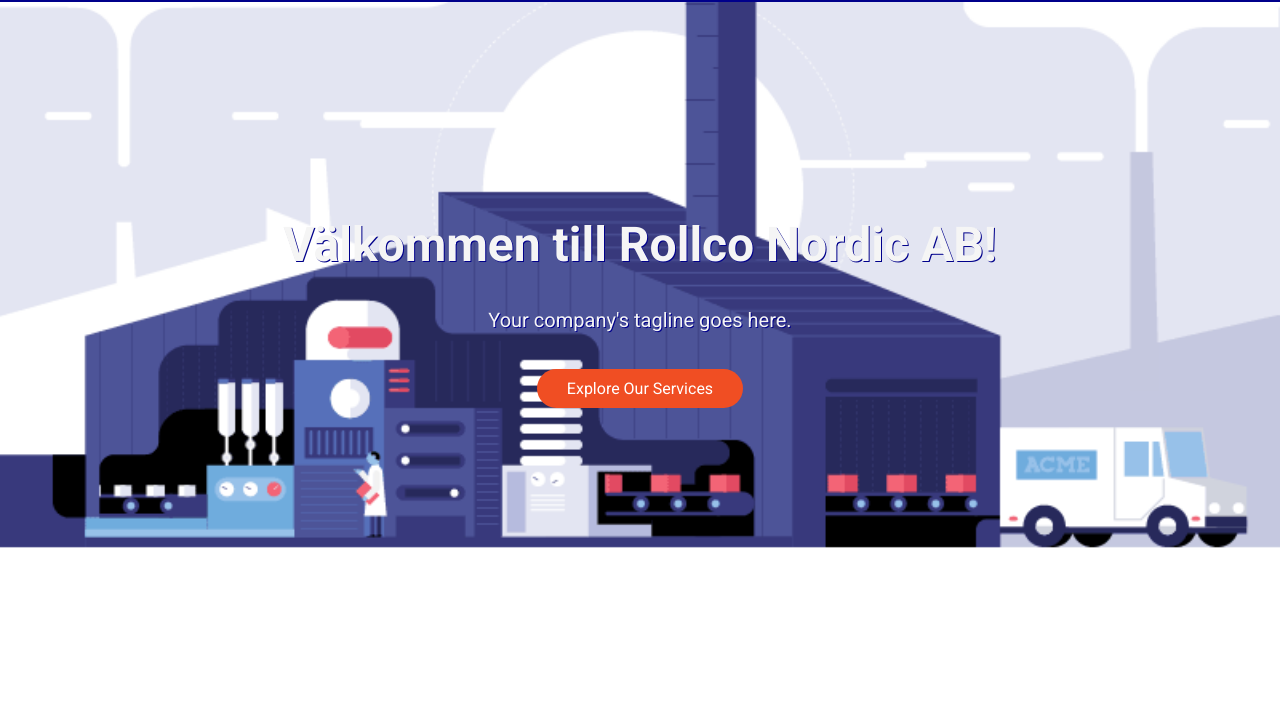
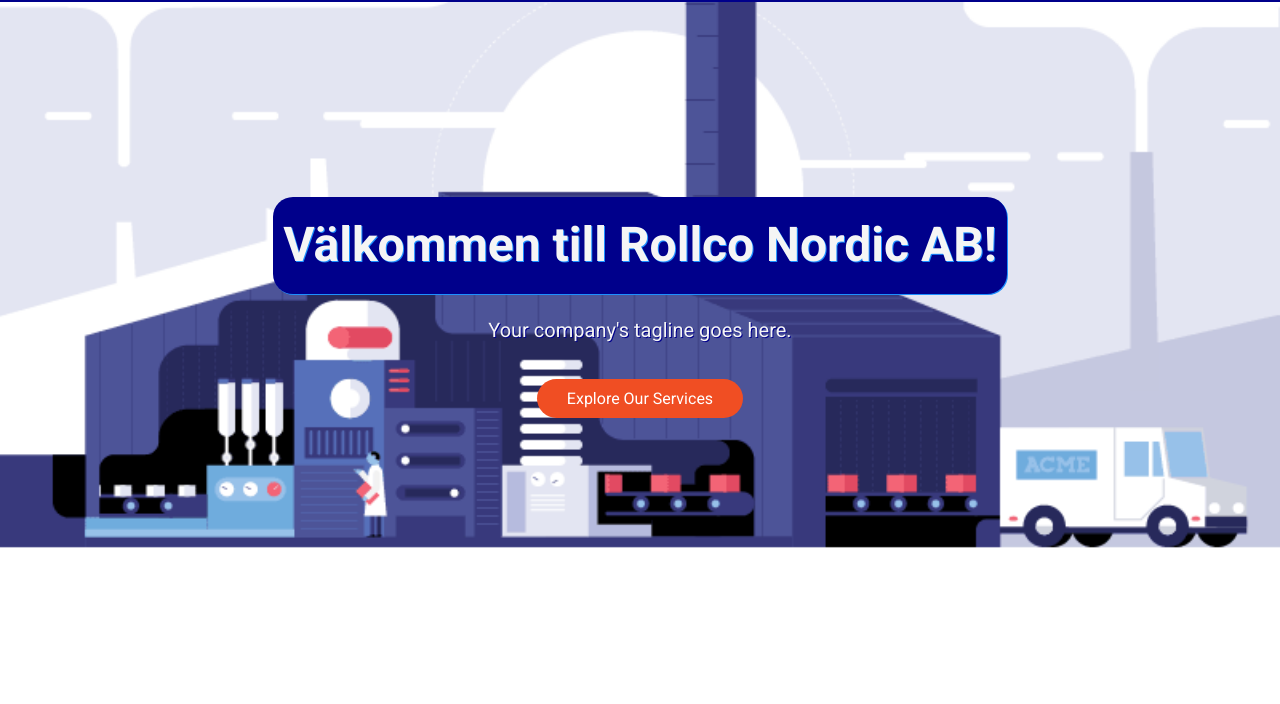
Before and after one commit to yousefSE22/RollcoWebsite, a website built with Vite: page src/index.html in a window 1280 px wide. Shown: the part 96-800 px from the top of the page. Built offline with nearby package versions, Linux system fonts and the light colour scheme.

Commit message:
made title cute

```diff
--- a/src/assets/css/styles.css
+++ b/src/assets/css/styles.css
@@ -54,6 +54,12 @@
   font-size: 1rem;
 }
 
+.nav-links li :hover{
+  color: #f04e23;
+  text-decoration: none;
+  font-size: 1rem;
+}
+
 .burger {
   display: none;
   cursor: pointer;
@@ -89,7 +95,11 @@
 
 .hero-content h1 {
   color: whitesmoke;
-  text-shadow: 1px 1px darkblue;
+  text-shadow: 1px 1px dodgerblue;
+  background-color:darkblue;
+  padding: 10px;
+  border-radius: 20px;
+  box-shadow: 1px 1px dodgerblue;
   font-size: 3rem;
   margin-bottom: 20px;
 }
```
